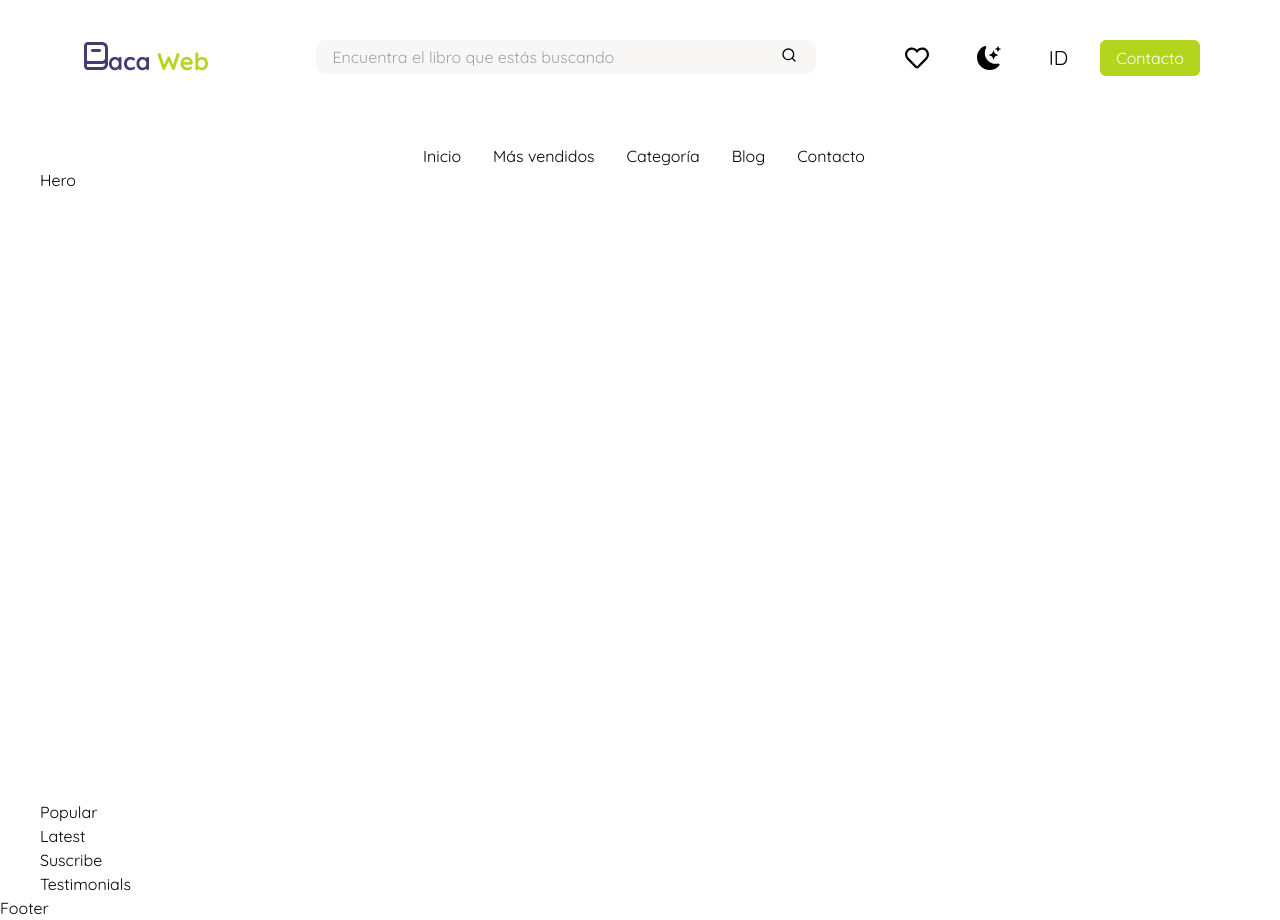
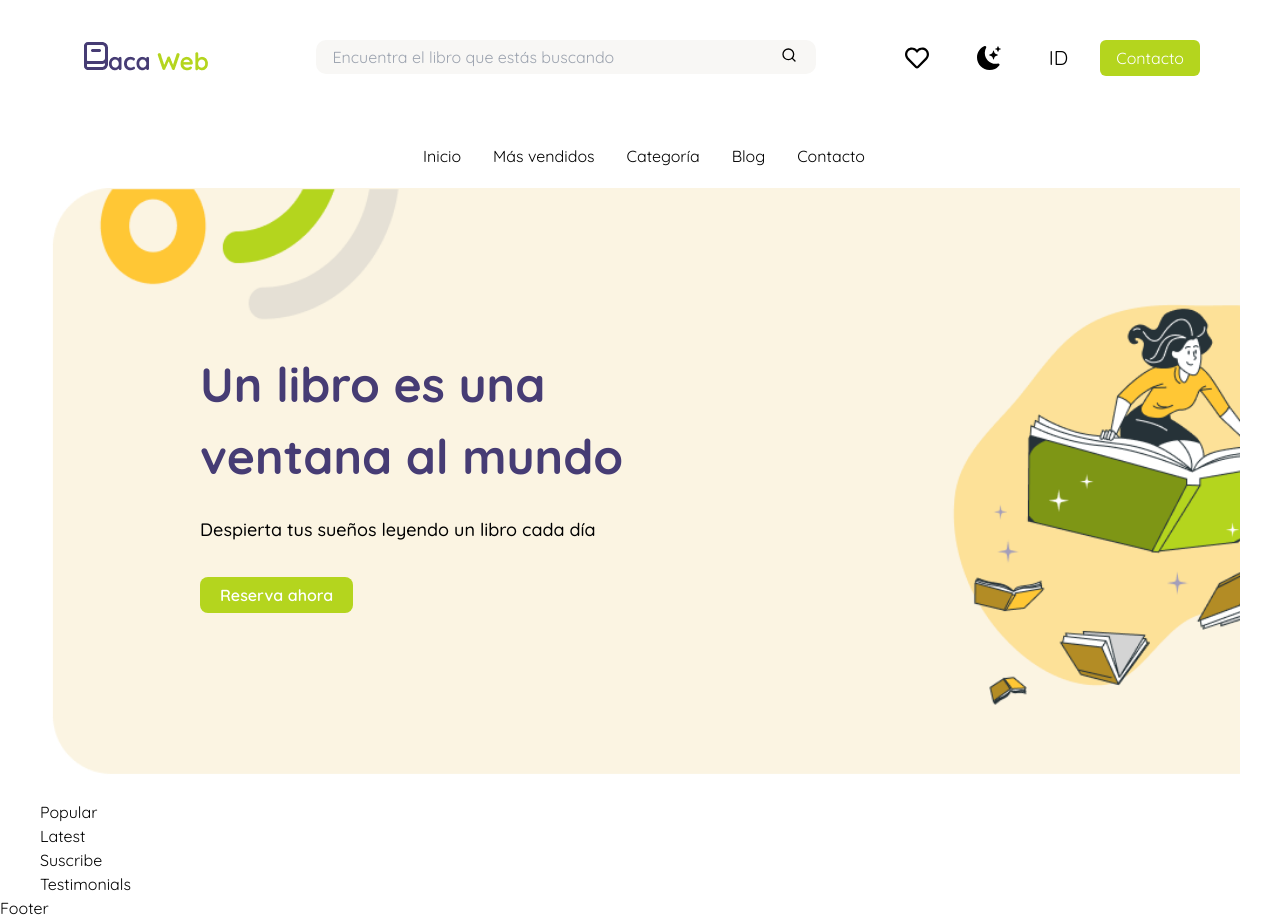
Before and after one commit to AlejandroM12/book-web, a Next.js app: page / in a window 1280 px wide. Built offline with nearby package versions, Linux system fonts and the light colour scheme.

Commit message:
feat: add hero section

```diff
--- a/src/components/Hero/index.js
+++ b/src/components/Hero/index.js
@@ -1,7 +1,17 @@
 import React from 'react';
 
 const Hero = () => {
-  return <div>Hero</div>;
+  return (
+    <div className='pt-40 pl-40 mt-5 hero'>
+      <h1>Un libro es una ventana al mundo</h1>
+      <p className='mt-6 mb-10'>
+        Despierta tus sueños leyendo un libro cada día
+      </p>
+      <a href='#' className='button-cta'>
+        Reserva ahora
+      </a>
+    </div>
+  );
 };
 
 export default Hero;
--- a/src/styles/globals.css
+++ b/src/styles/globals.css
@@ -32,3 +32,25 @@ a {
 .search-button {
   margin-left: -35px;
 }
+.hero {
+  background: url(../../public/hero.png);
+  background-size: cover;
+  height: 600px;
+}
+.hero h1 {
+  color: var(--secondary-color);
+  font-size: 48px;
+  font-weight: 700;
+  width: 500px;
+}
+.hero p {
+  font-size: 18px;
+  font-weight: 500;
+}
+.button-cta {
+  background: var(--green-color);
+  padding: 8px 20px;
+  border-radius: 8px;
+  color: #fff;
+  font-weight: 600;
+}
```
